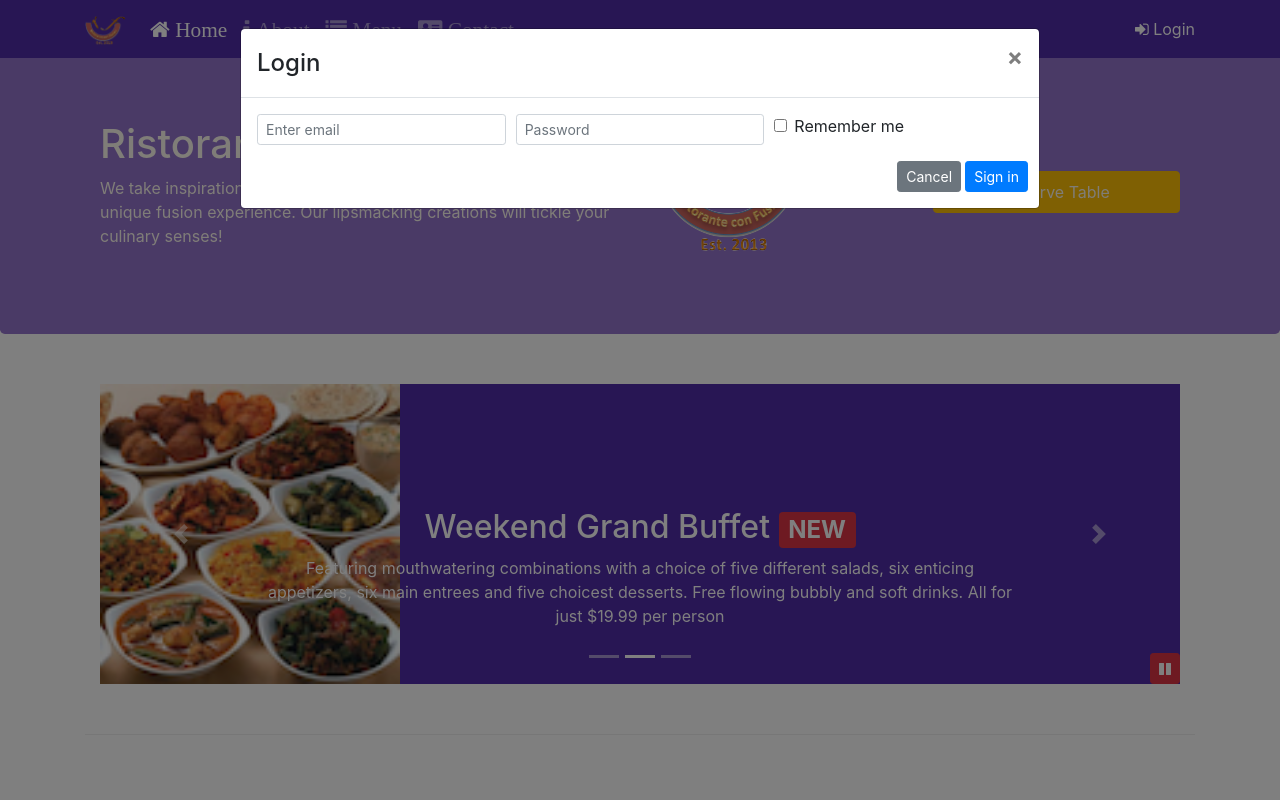
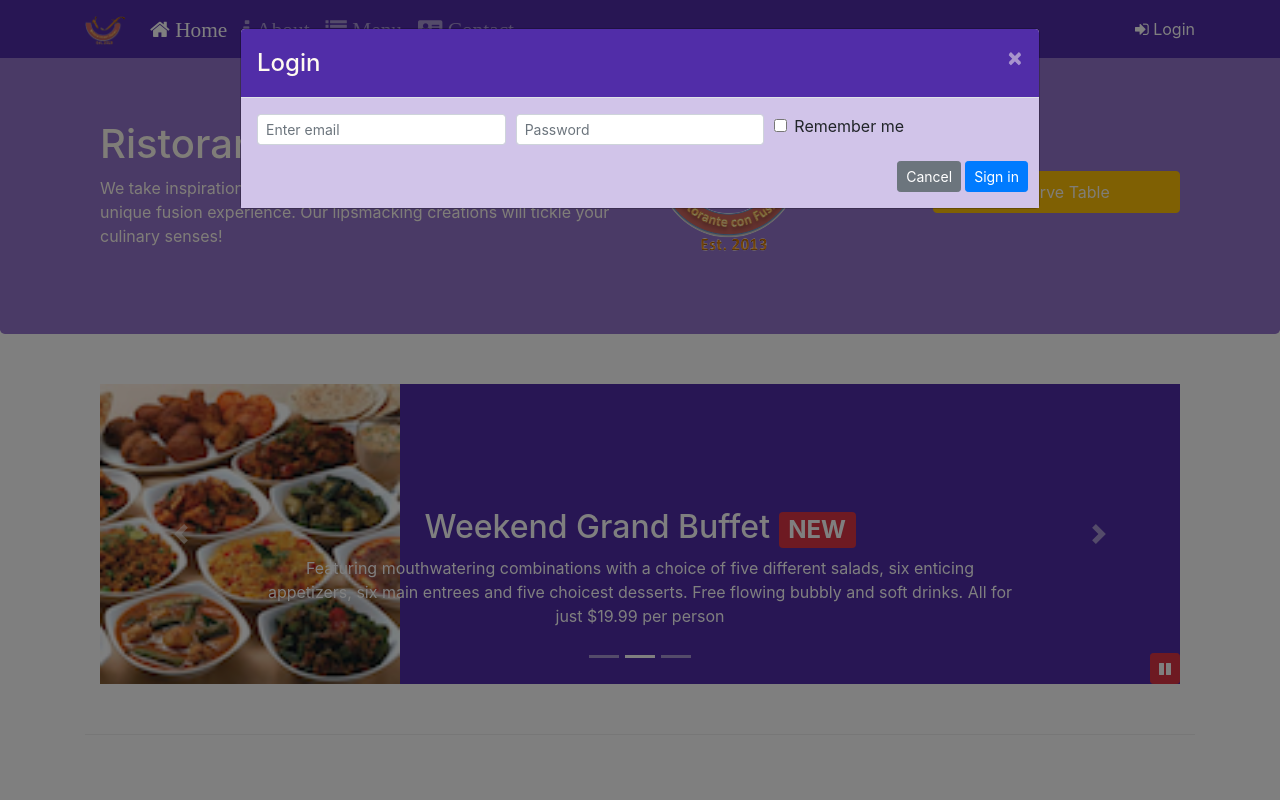
Before and after one commit to prathamjn26/learn_bootstrap_confusion, a website: page index.html in a window 1280 px wide. Both pictures are taken after a click on the link "Login". Shown: the top 800 px of the page. Drawn offline with nearby package versions, Linux system fonts and the light colour scheme; files that its build step writes are made by us from their sources.

Commit message:
assignment 4

```diff
--- a/css/styles.scss
+++ b/css/styles.scss
@@ -9,6 +9,19 @@ $carousel-item-height: 300px;
 @mixin zero-margin($pad-up-dn, $pad-left-right) {
 	margin:0px auto;
 	padding: $pad-up-dn $pad-left-right;
+}
+
+
+.modal-header{
+    background-color:$background-dark;
+    color: floralwhite;
+    button{
+        color: floralwhite
+    }
+}
+
+.modal-body{
+    background-color: $background-pale;
 }
 
 .row-header{
--- a/index.html
+++ b/index.html
@@ -10,7 +10,7 @@
 
         <!-- Bootstrap CSS -->
         <link rel="stylesheet" href="node_modules/bootstrap/dist/css/bootstrap.min.css">
-        <link rel="stylesheet" href="css/style.css">
+        <link rel="stylesheet" href="css/styles.css">
         <link rel="stylesheet" href="node_modules/font-awesome/css/font-awesome.min.css">
         <link rel="stylesheet" href="node_modules/bootstrap-social/bootstrap-social.css">
 </head>
@@ -31,7 +31,7 @@
                 </ul>
             </div>
             <span class="navbar-text">
-                <a data-toggle="modal" data-target="#loginModal">
+                <a id="loginButton">
                 <span class="fa fa-sign-in"></span> Login</a>
             </span>
          </div>
@@ -160,8 +160,7 @@
                     <img src="img/logo.png" class="img-fluid">
                 </div>
                 <div class="col-12 col-sm align-self-center">
-                    <a role="button" class="btn btn-block nav-link btn-warning" data-toggle="modal"
-                    data-target="#reservetable">Reserve Table</a>
+                    <a role="button" class="btn btn-block nav-link btn-warning" id="reservebutton" >Reserve Table</a>
                 </div>
             </div>
         </div>
@@ -345,6 +344,14 @@
                 $("#carouselButton").children("span").addClass("fa-pause");
             }
         });
+
+        $("#reservebutton").click(function(){
+            $("#reservetable").modal("show")
+        });
+
+        $("#loginButton").click(function(){
+            $("#loginModal").modal("show");
+        });
     </script>
 </body>
 
```
Also changed, not shown: css/styles.css.
